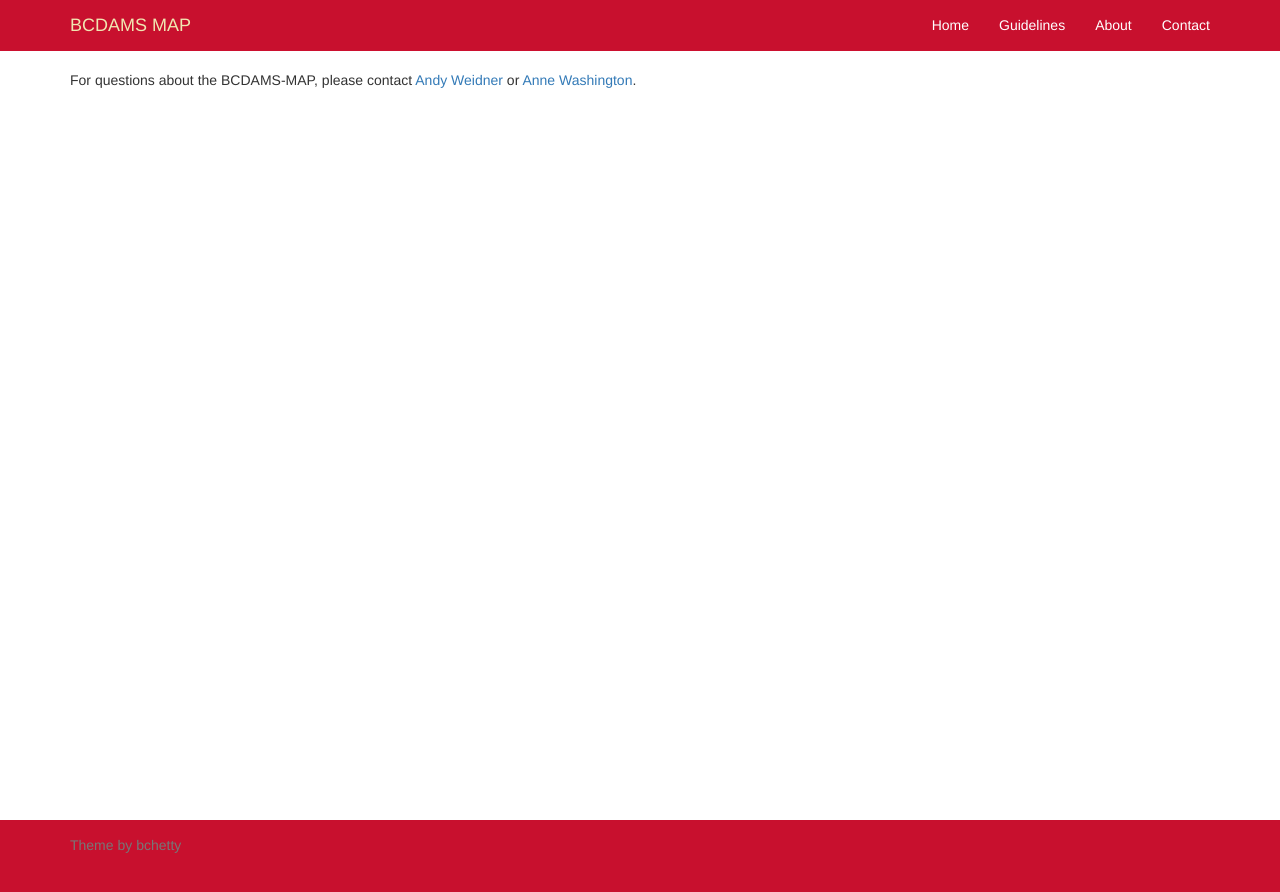
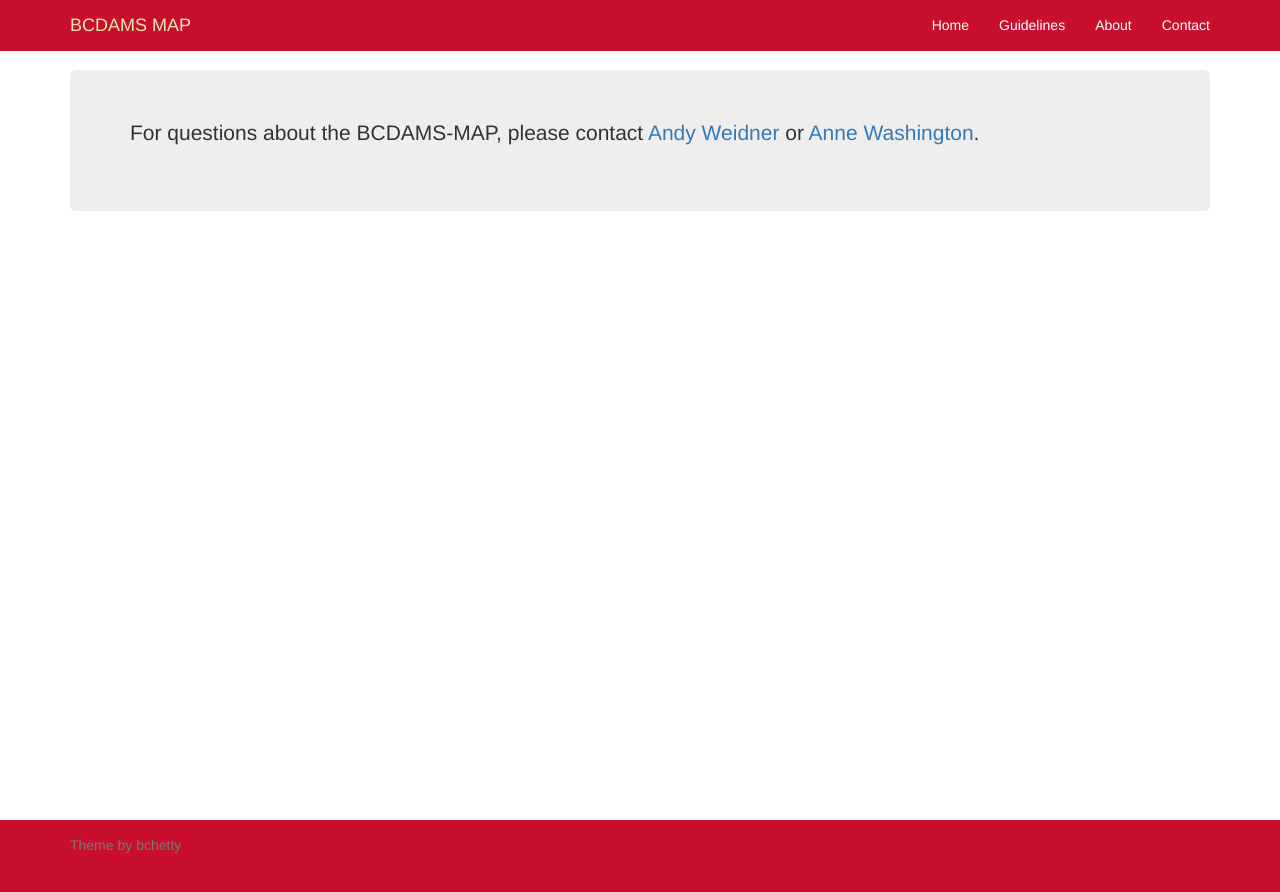
Before and after one commit to uhlibraries-digital/bcdams-map, a Jekyll site: the page built from contact/index.md, in a window 1280 px wide. Shown: the top 892 px of the page. Built offline with Jekyll 4.4.1, drawn with Linux system fonts in a browser that asks for light colours; nearby versions of some CDN libraries; comment, search, counter and statistics services are not loaded.

Commit message:
add jumbotron to contact page

```diff
--- a/contact/index.md
+++ b/contact/index.md
@@ -3,7 +3,9 @@ layout: template1
 comments: false
 ---
 
-For questions about the BCDAMS-MAP, please contact [Andy Weidner](https://apps.lib.uh.edu/staff/members/profile/ajweidner) or [Anne Washington](https://apps.lib.uh.edu/staff/members/profile/awashington).
+<div class="jumbotron">
+  <p>For questions about the BCDAMS-MAP, please contact <a href="https://apps.lib.uh.edu/staff/members/profile/ajweidner">Andy Weidner</a> or <a href="https://apps.lib.uh.edu/staff/members/profile/awashington">Anne Washington</a>.</p>
+</div>
 
 <!-- Use this form to contact the Bayou City DAMS implementation team.<br/>
 
```
